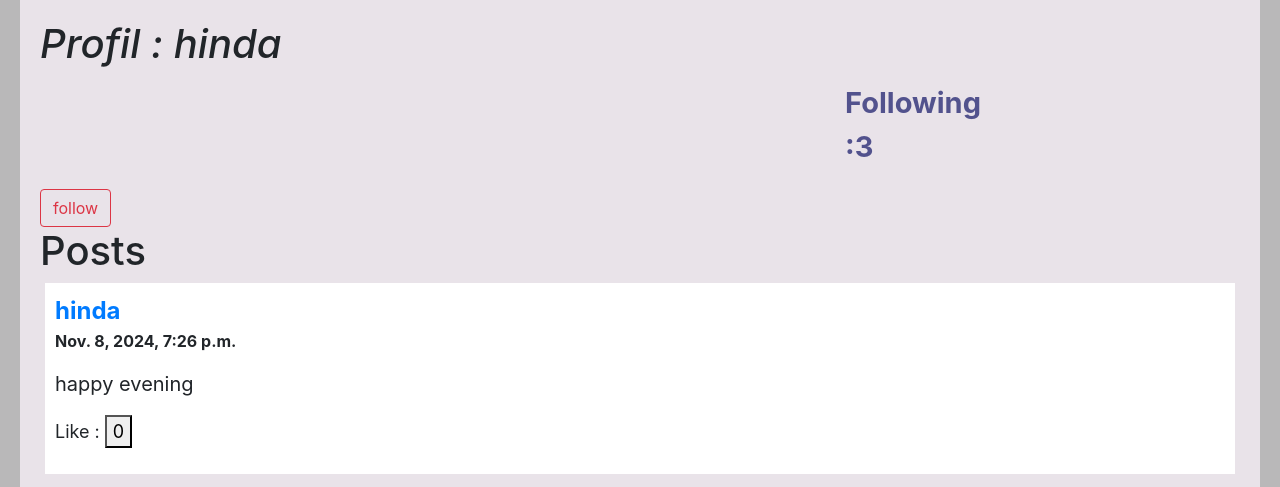
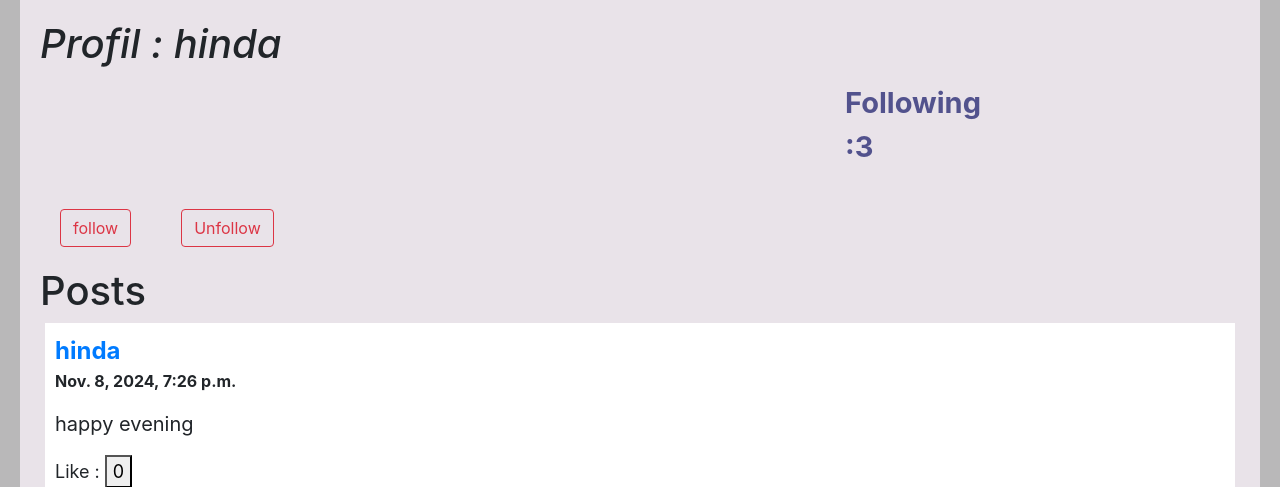
Before and after one commit to maryame5/Network-platform, a Django app: a page that uses network/templates/network/profil.html in a window 1280 px wide; the page is wider, and only the part inside the window is pictured. Shown: the part 76-563 px from the top of that part. Run offline with Django 3.2, Linux system fonts and the light colour scheme; a user stored in the database is signed in; data comes from the database, SQL or seed files in the repository; both versions use the stored data as it was after the commit; some libraries are stand-ins or nearby versions.

Commit message:
Correct the number of follower and follwing

```diff
--- a/network/templates/network/profil.html
+++ b/network/templates/network/profil.html
@@ -10,13 +10,21 @@
 
       </div>
        {% if others != userr %}
-       <div>
-        <form action="{% url 'follow' userr %}" method="POST">
+       <div style="display: flex ; margin: 20px;">
+        <form action="{% url 'follow' userr %}" method="POST" style="margin-right: 50px;">
             {% csrf_token %}
 
             <button type="submit" class="btn btn-outline-danger">follow</button>
             </form>
+            <form action="{% url 'unfollow' userr %}" method="POST">
+              {% csrf_token %}
+
+              <button type="submit" class="btn btn-outline-danger">Unfollow</button>
+              </form>
        </div>
+       {% if message %}
+    <div class="alert alert-danger">{{ message }}</div>
+      {% endif %}
        {% endif %}
 
 
--- a/network/urls.py
+++ b/network/urls.py
@@ -11,6 +11,7 @@ urlpatterns = [
     path("create_post",views.create_post,name="create_post"),
     path("profil/<str:name>", views.profil ,name="profil"),
     path("follow/<str:following_name>", views.follow_fun ,name="follow"),
+    path("unfollow/<str:following_name>", views.unfollow_fun ,name="unfollow"),
     path("following/", views.following ,name="following"),
     path("edit_post/<int:postId>", views.edit ,name="edit"),
     path("post/<int:postId>", views.get_post ,name="post"),
--- a/network/views.py
+++ b/network/views.py
@@ -154,10 +154,11 @@ def edit(request,postId):
 def profil(request,name):
      #normal user connect to network
      users= request.user
-     foll= follow.objects.filter(follower=users)
+     user_name=User.objects.get(username=name)
+     foll= follow.objects.filter(follower=user_name)
      following_users = [f.following for f in foll]
      following_nbr =len(following_users)
-     follower_nbr=len(follow.objects.filter(following=users))
+     follower_nbr=len(follow.objects.filter(following=user_name))
 
      #get the user who's creating this post
      userr = User.objects.get(username=name)
@@ -202,6 +203,27 @@ def follow_fun(request,following_name)   :
     return JsonResponse({"error": "Invalid request method."}, status=405)
 
 
+
+@login_required
+def unfollow_fun(request,following_name)   :
+    if request.method == "POST":
+            #user connected
+            user=request.user
+            following_user = User.objects.get(username=following_name)
+            post_fo= Post.objects.filter(user=following_user).order_by('-id').first()
+            #get the the creator of the post
+                 #create relation between the user and the posts he wanna start following
+            try :
+                follow.objects.get(follower=user, following=following_user).delete()
+
+            except follow.DoesNotExist:
+
+                message = "you should be following this user first "
+
+
+            return HttpResponseRedirect(reverse('profil', args=[following_name]))
+    return JsonResponse({"error": "Invalid request method."}, status=405)
+
 def get_post(request,postId):
     try:
         post = Post.objects.get(id=postId)
```
Also changed, not shown: db.sqlite3.
